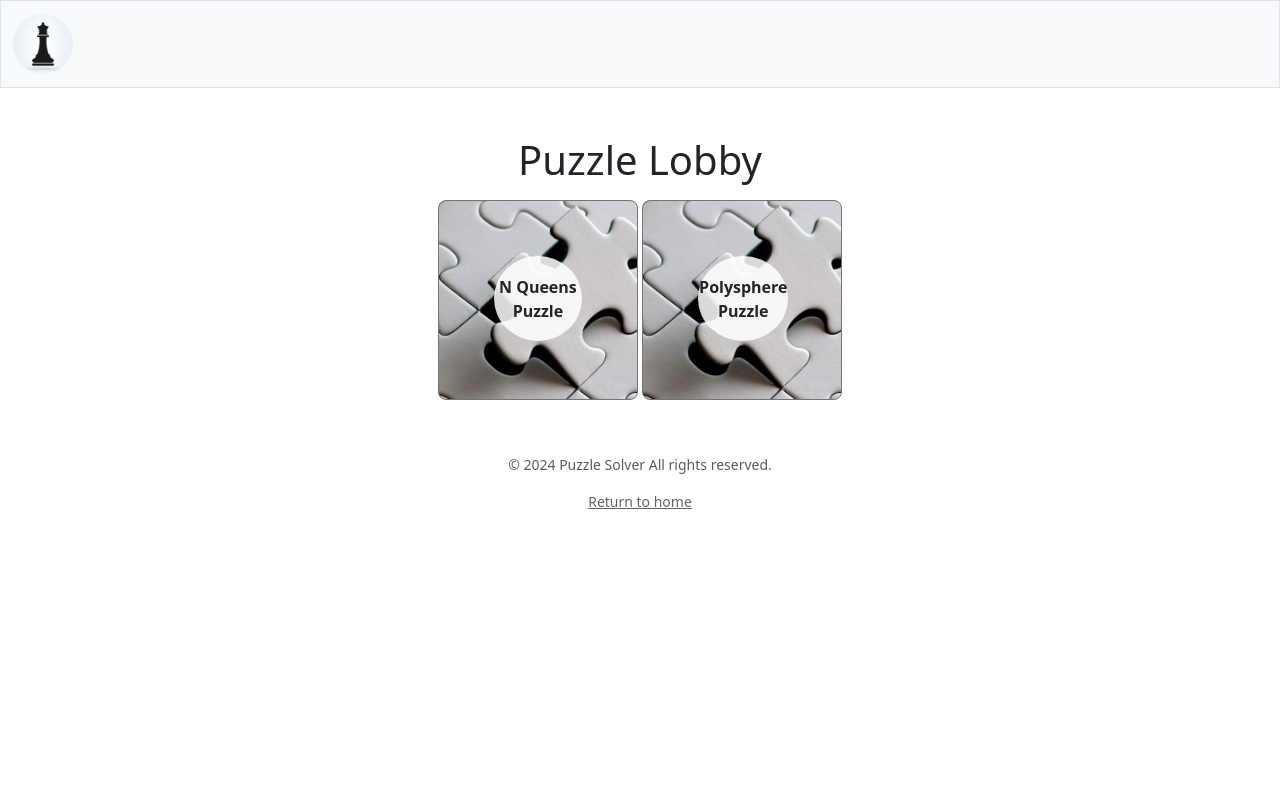
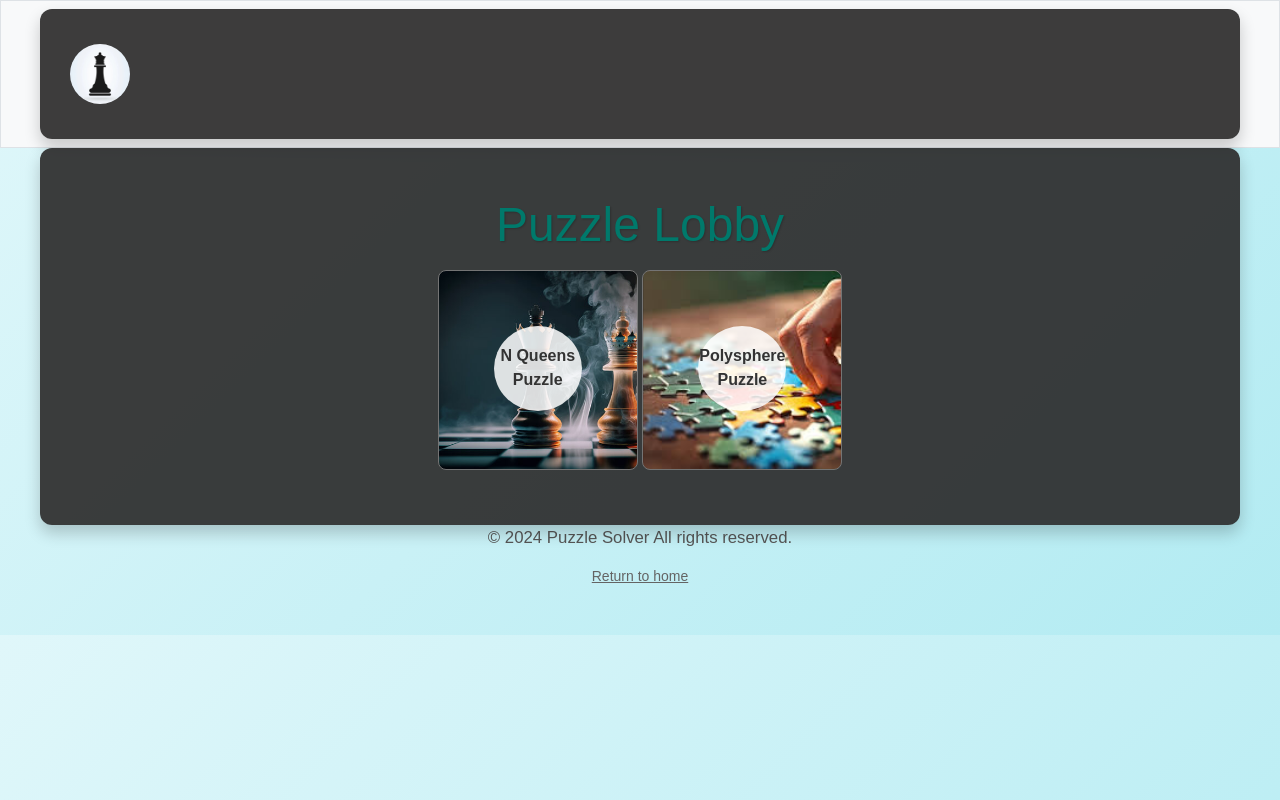
Before and after one commit to Ilan-Goren/ASEProject, a Django app: page / in a window 1280 px wide. Run offline with Django 5.2, Linux system fonts and the light colour scheme.

Commit message:
Improved design

```diff
--- a/static/css/styles.css
+++ b/static/css/styles.css
@@ -1,6 +1,85 @@
 /******************************************************************************************
                                     HOME STYLING
 ******************************************************************************************/
+body {
+    font-family: 'Arial', sans-serif;
+    background: linear-gradient(135deg, #e0f7fa, #b2ebf2);
+    margin: 0;
+    color: #333;
+}
+
+.container-fluid {
+    max-width: 1200px;
+    margin: auto;
+    background-color: rgba(42, 41, 41, 0.9);
+    border-radius: 12px;
+    box-shadow: 0 8px 16px rgba(0, 0, 0, 0.2);
+    padding: 30px;
+    position: relative;
+}
+
+h1 {
+    font-size: 3em;
+    color: #00796b;
+    margin-bottom: 20px;
+    text-shadow: 1px 1px 2px rgba(0, 0, 0, 0.2);
+}
+
+p {
+    font-size: 1.2em;
+    color: #555;
+}
+
+.btn {
+    background-color: #00796b;
+    color: white;
+    padding: 12px 24px;
+    border: none;
+    border-radius: 8px;
+    text-decoration: none;
+    font-size: 1.1em;
+    transition: background-color 0.3s, transform 0.2s;
+}
+
+.btn:hover {
+    background-color: #004d40;
+    transform: translateY(-2px);
+}
+
+.btn:active {
+    transform: translateY(1px);
+}
+
+.puzzle-card, .puzzle_bg {
+    border: 2px dashed #00796b;
+    border-radius: 8px;
+    padding: 15px;
+    margin: 20px 0;
+    transition: transform 0.3s;
+}
+
+.puzzle-card:hover, .puzzle_bg:hover {
+    transform: scale(1.02);
+}
+
+.puzzle-description-row {
+    display: flex;
+    flex-direction: column;
+    align-items: center;
+}
+
+.puzzle-description-row td {
+    margin: 10px 0;
+    padding: 10px;
+    background-color: #e0f2f1;
+    border-radius: 5px;
+    transition: background-color 0.3s;
+}
+
+.puzzle-description-row td:hover {
+    background-color: #b2dfdb;
+    cursor: pointer;
+}
 
 .puzzle-card {
     border: 1px solid #747474;
@@ -15,6 +94,19 @@
     transition: transform 0.5s ease-in-out;
 }
 
+.puzzle_bg {
+    background-image: url('../1puzzle_image.jpg');
+    border: 1px solid #747474;
+    border-radius: 8px;
+    margin: auto;
+    padding: 55px;
+    display: inline-block;
+    width: 200px;
+    height: 200px;
+    background-size: cover;
+    transition: transform 0.5s ease-in-out;
+}
+
 .puzzle-card tr{
     /* backdrop-filter: blur(20px); */
     background-color: rgba(255, 255, 255, 0.85);
@@ -22,7 +114,18 @@
     text-shadow: black;
 }
 
+.puzzle_bg tr{
+    /* backdrop-filter: blur(20px); */
+    background-color: rgba(255, 255, 255, 0.85);
+    font-weight:lighter;
+    text-shadow: black;
+}
 .puzzle-card th {
+    height: 85px; /* Adjust height for your circular text */
+    border-radius: 50%;
+}
+
+.puzzle_bg th {
     height: 85px; /* Adjust height for your circular text */
     border-radius: 50%;
 }
@@ -31,7 +134,18 @@
     border-radius: 0%;
 }
 
+.puzzle_bg:hover th {
+    border-radius: 0%;
+}
+
 .puzzle-card:hover {
+    height: auto;
+    width: auto;
+    transform: scale(1.05);
+    box-shadow: 0 4px 8px rgba(0, 0, 0, 0.1);
+}
+
+.puzzle_bg:hover {
     height: auto;
     width: auto;
     transform: scale(1.05);
@@ -46,7 +160,15 @@
     display:block;
 }
 
+.puzzle_bg:hover .puzzle-description-row {
+    display:block;
+}
+
 .puzzle-card:hover .puzzle-button {
+    display: inline;
+}
+
+.puzzle_bg:hover .puzzle-button {
     display: inline;
 }
 
--- a/templates/home.html
+++ b/templates/home.html
@@ -27,7 +27,7 @@
 
 </table>
 
-<table class="puzzle-card">
+<table class= "puzzle_bg" >
     <tr>
         <th>Polysphere Puzzle</th>
     </tr>
```
Also changed, not shown: static/1puzzle_image.jpg (added), static/puzzle_image.jpg.
